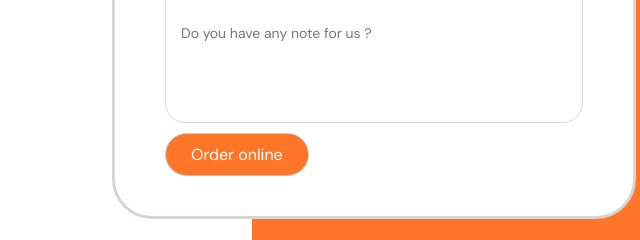
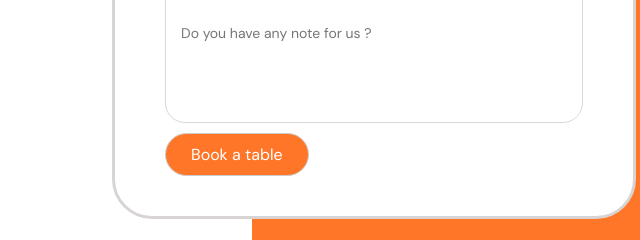
Before and after one commit to ravitripathi02/atri, a plain HTML site: page index.html in a window 1280 px wide. Shown: the part 6980-7220 px from the top of the page, 463-1103 px from the left. Drawn offline with Linux system fonts and the light colour scheme.

Commit message:
Update index.html

```diff
--- a/index.html
+++ b/index.html
@@ -1090,7 +1090,7 @@
               />
             </div>
             <div class="home-b" style=" padding-top:10px; padding-bottom: 10px; row-gap: 20px;" >
-                <button class="res" style="color: white; padding-top:10px; padding-bottom: 10px; ">Order online</button>
+                <button class="res" style="color: white; padding-top:10px; padding-bottom: 10px; ">Book a table</button>
               </div>
           </div>
 
```
